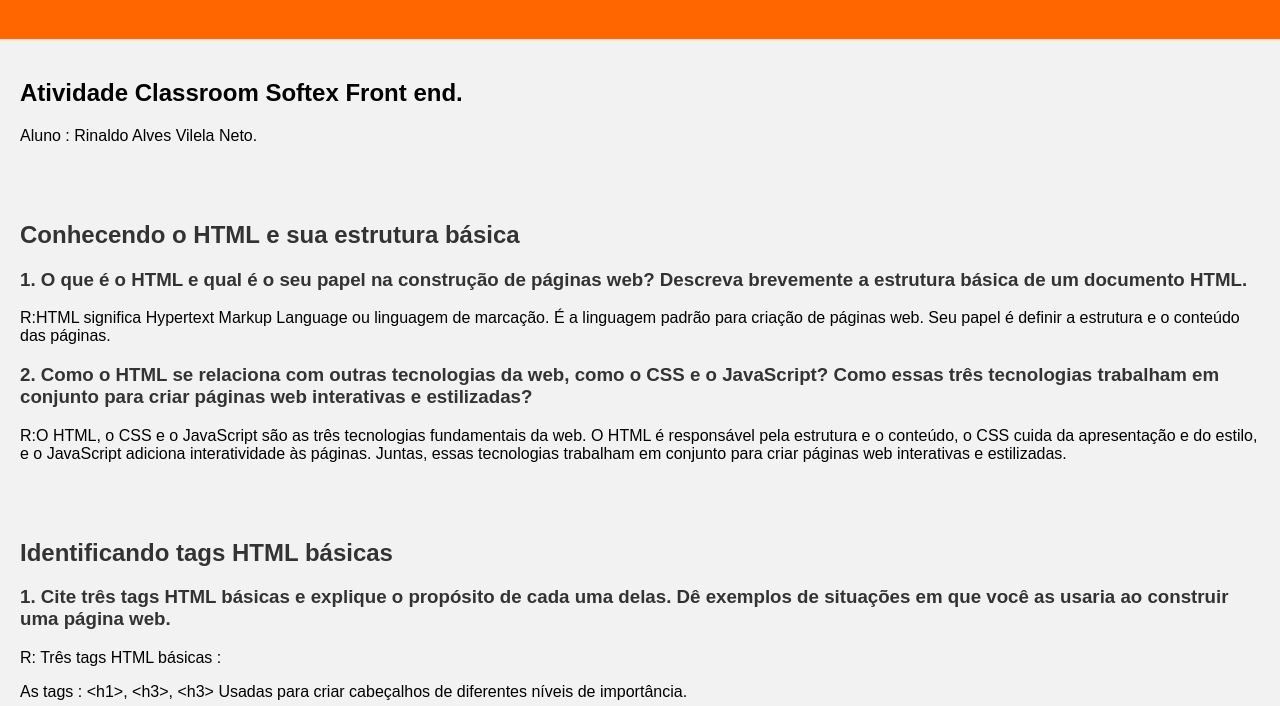
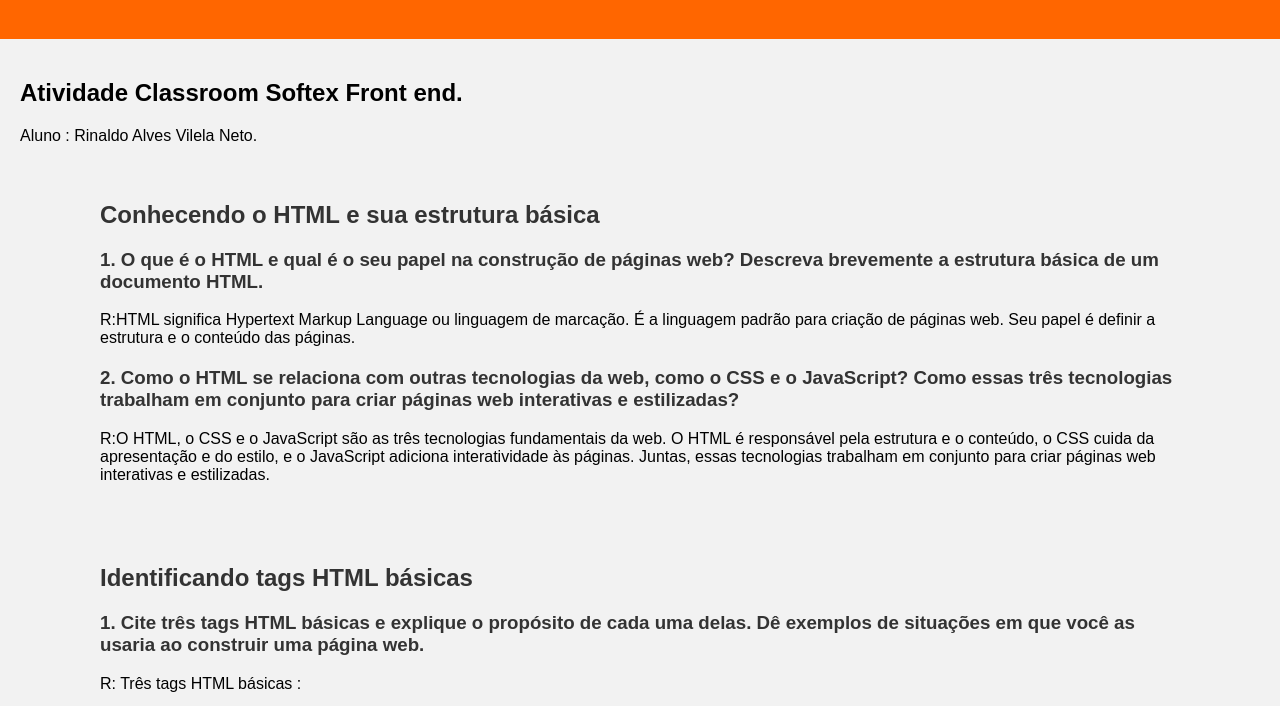
Before and after one commit to rinaldovilela/Atividades-Softex-Classroom, a plain HTML site: page Atividade 01 - Introdução ao HTML - Front end/index.html in a window 1280 px wide. Shown: the part 81-787 px from the top of the page. Drawn offline with Linux system fonts and the light colour scheme.

Commit message:
Ajustado o margin e o padding .

```diff
--- a/Atividade 01 - Introdução ao HTML - Front end/index.css
+++ b/Atividade 01 - Introdução ao HTML - Front end/index.css
@@ -13,7 +13,9 @@ header {
 }
 
 section{
-    padding: 20px;
+    margin-left: 100px ;
+    margin-right: 100px ;
+    margin-bottom: 80px;
 }
 
 footer {
@@ -34,4 +36,5 @@ h1 {
 
 h3 {
     color: #333;
+    margin-top: 20px;
 }
```
Also changed, not shown: Atividade 01 - Introdução ao HTML - Front end/index.html (+1 -0 lines).
